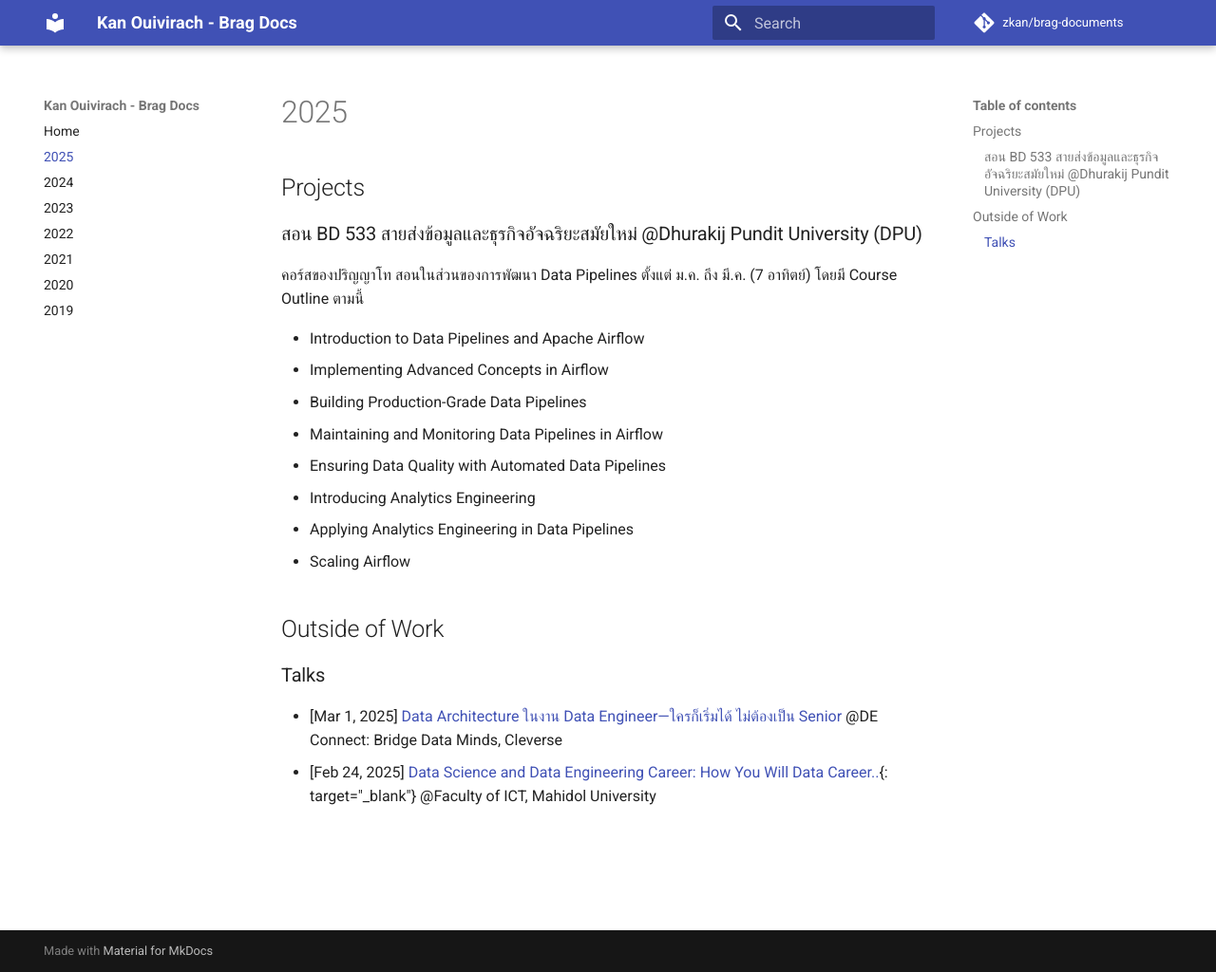
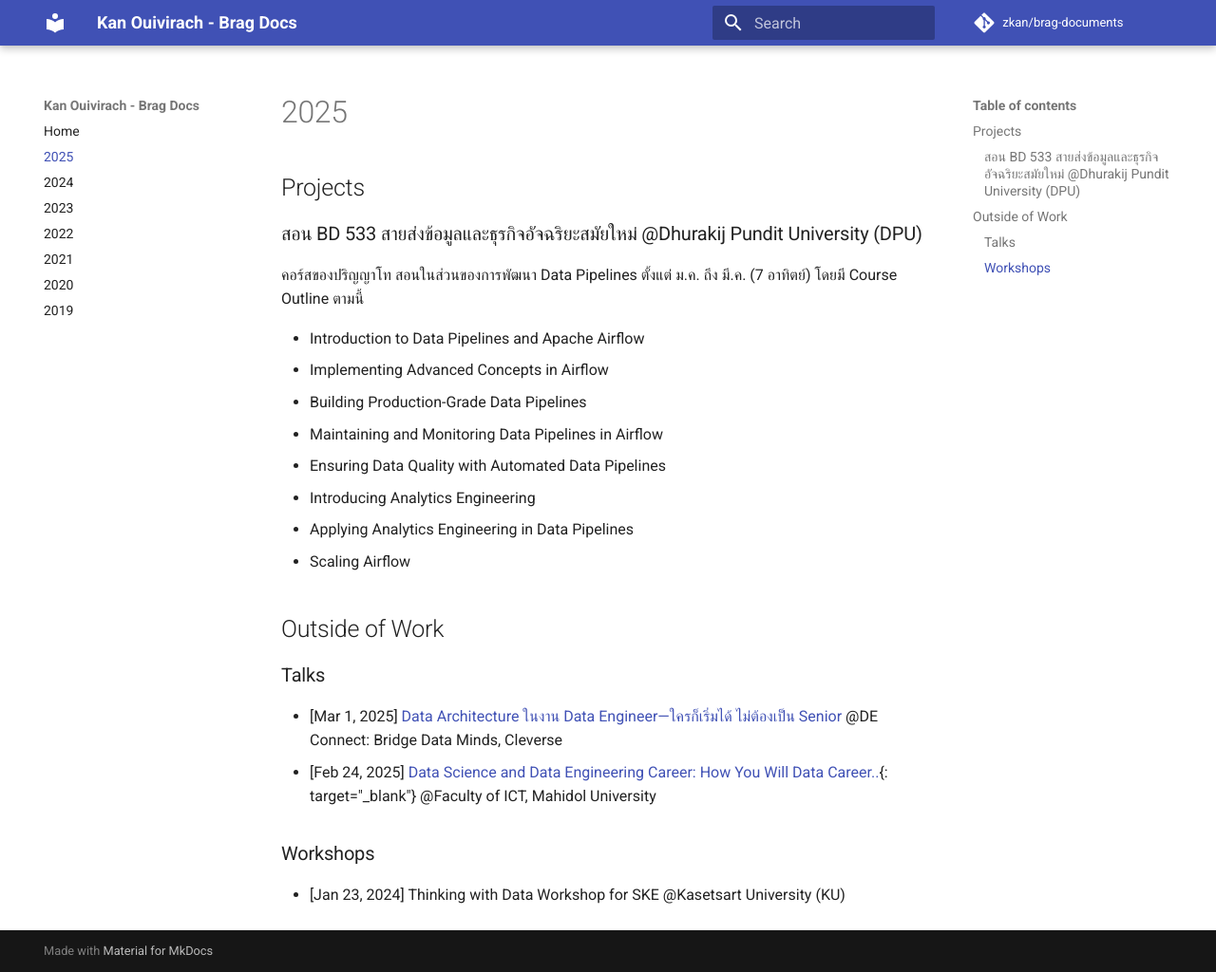
Before and after one commit to zkan/brag-documents, an MkDocs documentation site: the page built from docs/2025.md, in a window 1280 px wide and 1024 px high. Shown: the whole window at 95% size. Built offline with MkDocs 1.6.1 and Material for MkDocs 9.7.7, drawn with Linux system fonts in a browser that asks for light colours; comment, search, counter and statistics services are not loaded.

Commit message:
Add thinking with data workshop

```diff
--- a/docs/2025.md
+++ b/docs/2025.md
@@ -26,3 +26,7 @@
 * [Feb 24, 2025] [Data Science and Data Engineering Career: How You Will Data
 Career..](https://docs.google.com/presentation/d/1AYbV8OX-Ndmog5NtdjzpI-vbhGb6OYX0etQuErwpz-o/edit?usp=sharing){:
 target="_blank"} @Faculty of ICT, Mahidol University
+
+### Workshops
+
+* [Jan 23, 2024] Thinking with Data Workshop for SKE @Kasetsart University (KU)
```
